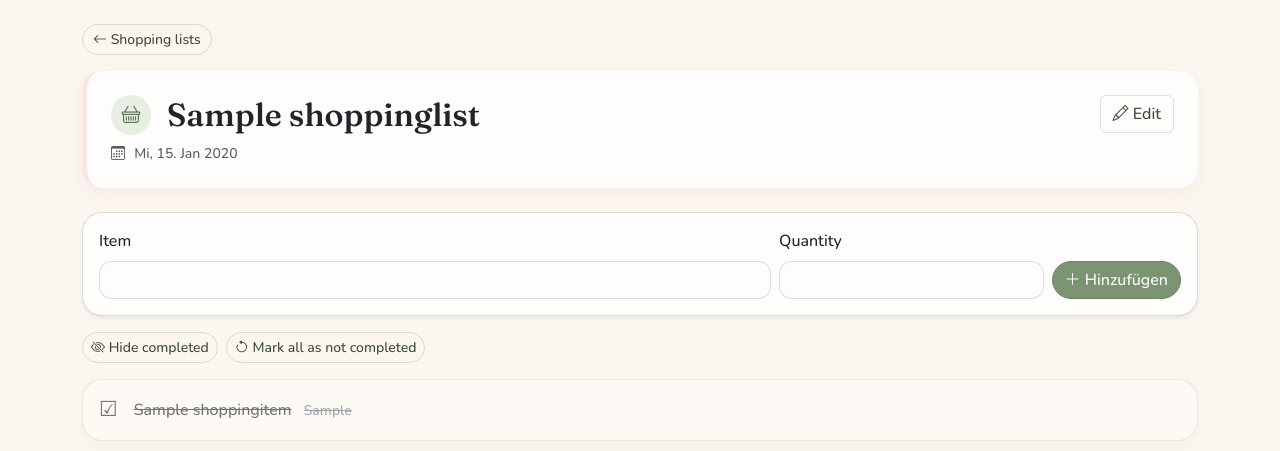
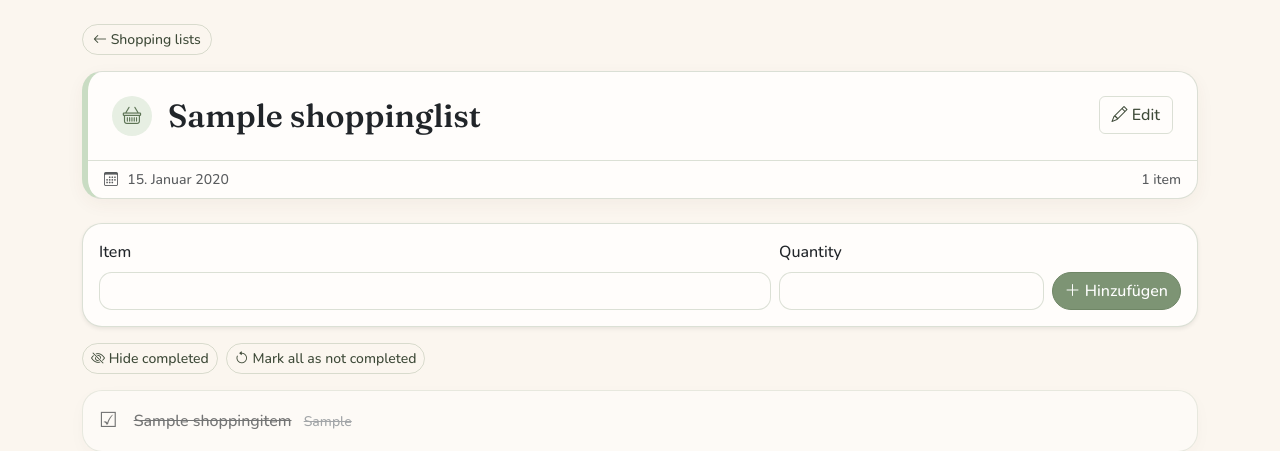
Before and after one commit to diefenbach/easy-kitchen, a Django app: page /lists/1/ in a window 1280 px wide. Shown: the part 61-512 px from the top of the page. Run offline with Django 5.2, Linux system fonts and the light colour scheme; a user stored in the database is signed in; tables that the repository leaves empty hold one stand-in row (values such as "Sample post"); parts of the project's set-up code (start-up, migrations or seed data) failed here and were passed over.

Commit message:
Show the list date in the detail footer and use the overview accent.
Co-authored-by: Cursor <cursoragent@cursor.com>

```diff
--- a/src/easy_kitchen/static/easy_kitchen/easykitchen.css
+++ b/src/easy_kitchen/static/easy_kitchen/easykitchen.css
@@ -123,8 +123,6 @@ body:not(.editing) .edit-actions > .btn { border-radius: var(--bs-border-radius)
 .list-card:hover { transform: translateY(-2px); box-shadow: 0 .6rem 1.2rem rgba(90, 62, 40, .1) !important; }
 .list-back-button { --bs-btn-padding-x: .625rem; }
 .list-detail-header { background-color: #fffdfb; border-left: .35rem solid var(--ek-blush) !important; }
-.list-detail-date { color: var(--bs-secondary-color); font-size: .875rem; }
-.list-detail-date .bi { margin-right: .35rem; }
 .shopping-item.checked { opacity: .62; }
 .shopping-item.checked .item-name,
 .shopping-item.checked .item-quantity { text-decoration: line-through; }
--- a/src/easy_kitchen/templates/easy_kitchen/lists/detail.html
+++ b/src/easy_kitchen/templates/easy_kitchen/lists/detail.html
@@ -6,17 +6,13 @@
   <i class="bi bi-arrow-left" aria-hidden="true"></i>
   <span class="d-none d-md-inline">{% translate "Shopping lists" %}</span>
 </a>
-<header class="list-detail-header card border-0 mb-4">
+<header class="card list-accent list-accent-{{ object.icon }} mb-4">
   <div class="card-body p-4 d-flex flex-column flex-sm-row gap-3 align-items-sm-start justify-content-between">
     <div class="flex-grow-1 min-w-0">
-      <div class="d-flex align-items-center gap-3 mb-2">
+      <div class="d-flex align-items-center gap-3">
         {% include "easy_kitchen/lists/partials/icon.html" with shopping_list=object %}
         <h1 class="h2 mb-0">{{ object.title }}</h1>
       </div>
-      <p class="list-detail-date mb-0">
-        <i class="bi bi-calendar3" aria-hidden="true"></i>
-        {{ object.date|date:"D, d. M Y" }}
-      </p>
     </div>
     <div class="btn-group edit-actions flex-shrink-0 align-self-start" role="group" aria-label="{% translate 'List actions' %}">
       {% include "easy_kitchen/partials/edit_mode_button.html" %}
@@ -30,6 +26,7 @@
       </button>
     </div>
   </div>
+  {% include "easy_kitchen/lists/partials/card_date.html" with list=object %}
 </header>
 <section class="card shadow-sm mb-3">
   <div class="card-body" id="item-form">{% include "easy_kitchen/lists/partials/item_form.html" %}</div>
```
Also changed, not shown: src/easy_kitchen/tests/test_views.py (+6 -1 lines).
